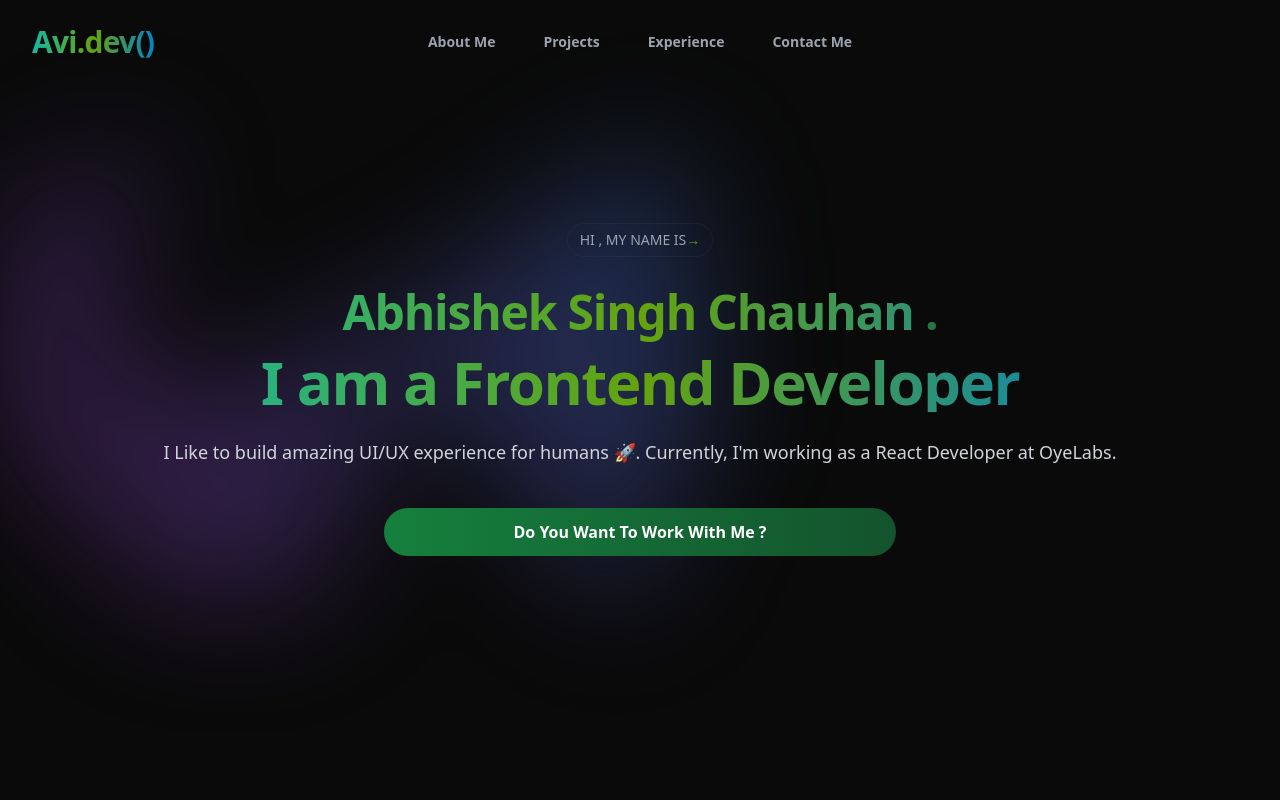
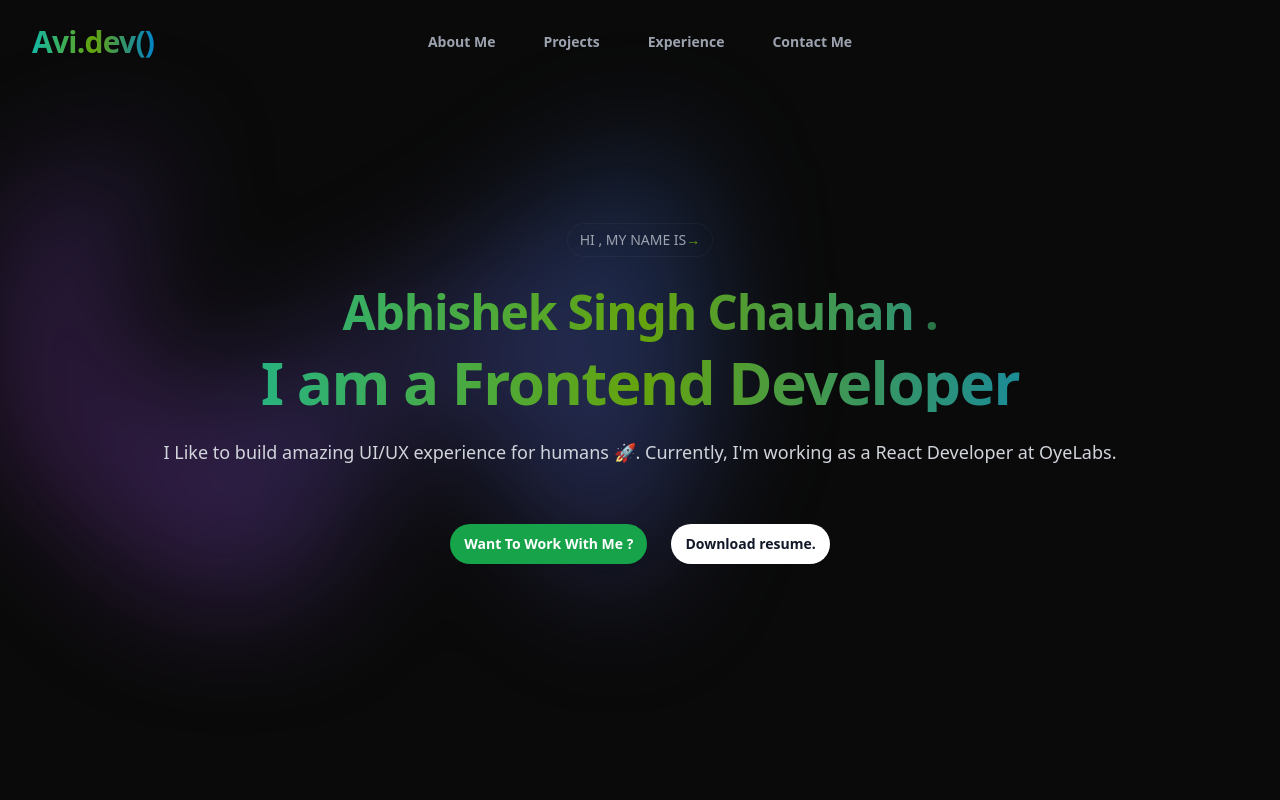
Before and after one commit to abhishek-06-singh/portfolio-2024, a React (Create React App) app: page / in a window 1280 px wide. Shown: the top 800 px of the page. Built offline with nearby package versions, Linux system fonts and the light colour scheme.

Commit message:
added resume to download

```diff
--- a/src/components/Experience.jsx
+++ b/src/components/Experience.jsx
@@ -25,7 +25,7 @@ const experience = [
 ];
 const Experience = () => {
   return (
-    <div className="bg-[radial-gradient(ellipse_at_left,_var(--tw-gradient-stops))] from-purple-950 via-neutral-950 to-neutral-950 py-24 sm:py-32">
+    <div className="bg-[radial-gradient(ellipse_at_left,_var(--tw-gradient-stops))] from-[#9322a4] via-neutral-950 to-neutral-950 py-24 sm:py-32">
       <div className="mx-auto max-w-7xl px-6 lg:px-8">
         <Link to={"/"}>
           <FaArrowAltCircleLeft className="text-3xl text-green-600 mb-3 hover:scale-95 transition-transform duration-300 ease-in-out hover:text-green-500" />
--- a/src/components/ExperienceSlide.jsx
+++ b/src/components/ExperienceSlide.jsx
@@ -23,7 +23,7 @@ const experience = [
 ];
 const ExperienceSlide = () => {
   return (
-    <div className="bg-[radial-gradient(ellipse_at_left,_var(--tw-gradient-stops))] from-purple-950 via-neutral-950 to-neutral-950 py-24 sm:py-32">
+    <div className="bg-[radial-gradient(ellipse_at_left,_var(--tw-gradient-stops))] from-[#9322a4] via-neutral-950 to-neutral-950 py-24 sm:py-32">
       <div className="mx-auto max-w-7xl px-6 lg:px-8">
         <div className="mx-auto max-w-2xl lg:text-center">
           <h2 className=" font-bold leading-7 text-green-600 text-xl">
--- a/src/components/Hero.jsx
+++ b/src/components/Hero.jsx
@@ -4,6 +4,7 @@ import { Dialog } from "@headlessui/react";
 // import { ArchiveIcon } from "@heroicons/react/outline";
 import { motion } from "framer-motion";
 import { IoIosCloseCircleOutline } from "react-icons/io";
+import AbhshekResume from "../resume/Abhishek-singh.pdf";
 
 import { FaBarsProgress } from "react-icons/fa6";
 import { Link } from "react-router-dom";
@@ -127,13 +128,20 @@ const Hero = () => {
               I Like to build amazing UI/UX experience for humans 🚀. Currently,
               I'm working as a React Developer at OyeLabs.
             </p>
-            <div className="mt-10 flex items-center justify-center gap-x-6">
+            <div className="mt-14 flex flex-col items-center justify-center gap-x-6 lg:flex-row ">
               <Link
                 to={"/contact"}
-                className="lg:w-1/2 md:w-full sm:w-full bg-gradient-to-r from-green-700 to-green-900 text-white font-semibold rounded-full p-3 hover:bg-teal-800 transition-transform duration-300 ease-in-out hover:scale-95"
+                className="rounded-full bg-green-600 px-3.5 py-2.5 text-sm font-semibold text-white shadow-sm hover:bg-green-500 focus-visible:outline focus-visible:outline-2 focus-visible:outline-offset-2 focus-visible:outline-green-600"
               >
-                <button>Do You Want To Work With Me ?</button>
+                <button>Want To Work With Me ?</button>
               </Link>
+              <a
+                href={AbhshekResume}
+                download="AbhishekSinghResume.pdf"
+                className="mt-4 lg:mt-0 rounded-full bg-white px-3.5 py-2.5 text-sm font-semibold text-gray-900 shadow-sm hover:bg-gray-100 focus-visible:outline focus-visible:outline-2 focus-visible:outline-offset-2 focus-visible:outline-white"
+              >
+                Download resume.
+              </a>
             </div>
           </div>
         </div>
```
Also changed, not shown: 1 other file (tests, documents, lock files or other folders).
